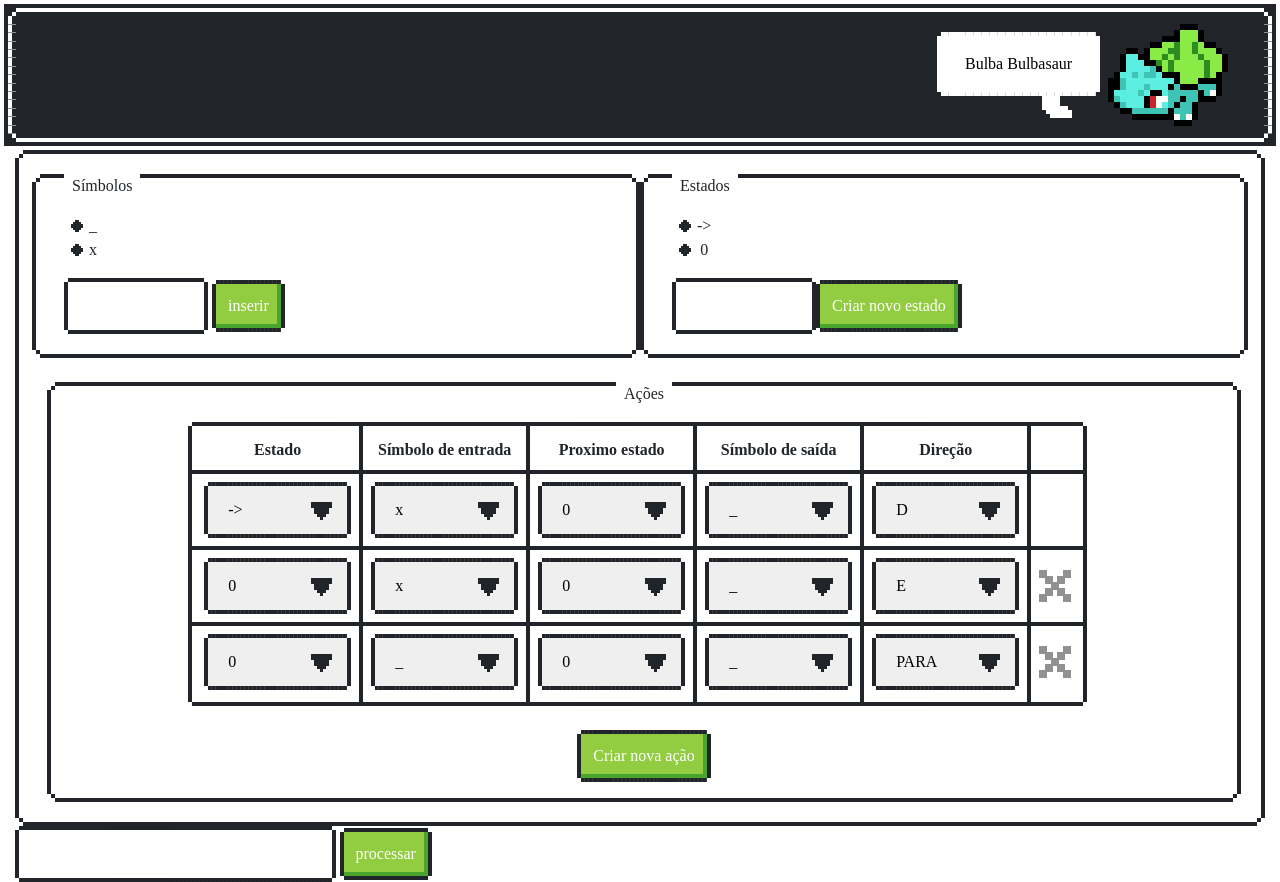
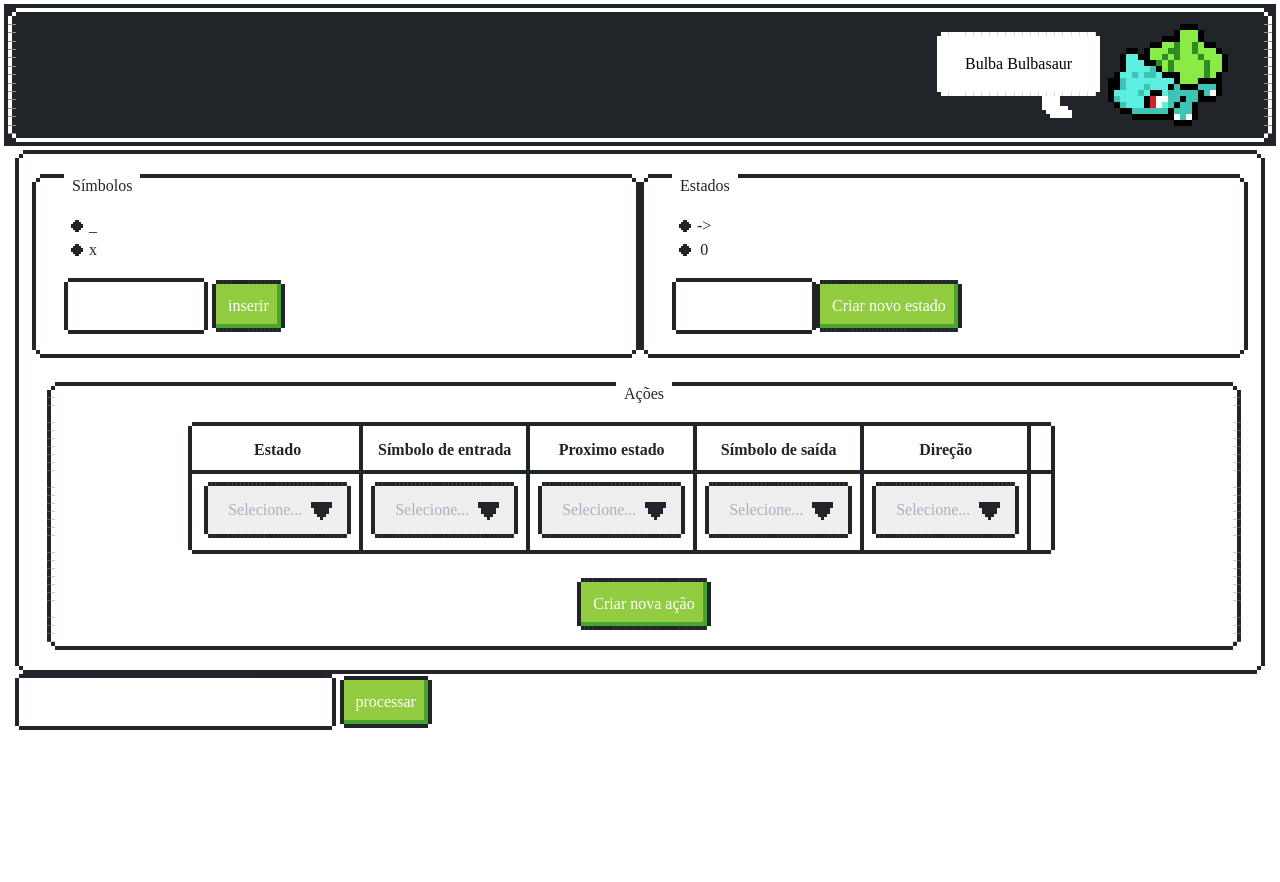
Before and after one commit to NicollasMatheus37/turing-machine, an Angular app: page / in a window 1280 px wide. Shown: the top 882 px of the page. After the commit the page ends 800 px from the top, so only its background shows below. Built offline with nearby package versions, Linux system fonts and the light colour scheme.

Commit message:
Logica da maquina funcionando mais linda que foto de Golden retrivier

```diff
--- a/src/app/app.component.ts
+++ b/src/app/app.component.ts
@@ -8,28 +8,35 @@ import { MachineActions } from './turing-machine/helpers';
 })
 export class AppComponent {
   title = 'maquina-de-turing';
-  // actions = [new MachineActions];
-  actions = [
-    {
-      state: '->',
-      entrySimbol: 'x',
-      nextSate: '0',
-      writeSimbol: '_',
-      direction: 'D',
-    },
-    {
-      state: '0',
-      entrySimbol: 'x',
-      nextSate: '0',
-      writeSimbol: '_',
-      direction: 'E',
-    },
-    {
-      state: '0',
-      entrySimbol: '_',
-      nextSate: '0',
-      writeSimbol: '_',
-      direction: 'PARA',
-    },
-  ];
+  actions = [new MachineActions];
+  // actions = [
+  //   {
+  //     state: '->',
+  //     entrySimbol: 'x',
+  //     nextSate: '0',
+  //     writeSimbol: '_',
+  //     direction: 'D',
+  //   },
+  //   {
+  //     state: '0',
+  //     entrySimbol: 'x',
+  //     nextSate: '0',
+  //     writeSimbol: '_',
+  //     direction: 'D',
+  //   },
+  //   {
+  //     state: '0',
+  //     entrySimbol: '_',
+  //     nextSate: '->',
+  //     writeSimbol: '_',
+  //     direction: 'E',
+  //   },
+  //   {
+  //     state: '->',
+  //     entrySimbol: '_',
+  //     nextSate: '->',
+  //     writeSimbol: 'X',
+  //     direction: 'PARA',
+  //   },
+  // ];
 }
--- a/src/app/ribbon/ribbon.component.ts
+++ b/src/app/ribbon/ribbon.component.ts
@@ -11,28 +11,35 @@ export class RibbonComponent implements OnInit {
 
     ribbon;
     currentState;
+    ribbonSpeed: number = 800;
 
     constructor() { }
 
     ngOnInit() { }
 
 
-    startProcess() {
+    async startProcess() {
+        if (this.ribbon) {
+
+            console.log(this.actions);
 
             this.currentState = '->';
             let ribbonSymbols: Array<string> = this.ribbon.split('');
+            let isEnd: boolean = false;
+            let i = 0;
 
-        for (let i = 0; i < ribbonSymbols.length;) {
 
-            let entrySimbol = ribbonSymbols[i];
+            while (!isEnd) {
 
                 // filtra as ações do estado e a ação correta de acordo com a entrada
                 let stateActions = this.getActionsByState();
-            let action = this.getActionBySymbol(stateActions, entrySimbol);
+                let action = this.getActionBySymbol(stateActions, ribbonSymbols[i]);
 
                 if (action) {
+
                     // se for estado final para a maquina
                     if (action.direction == 'PARA') {
+                        isEnd = true;
                         return "Fim";
 
                     } else {
@@ -41,35 +48,41 @@ export class RibbonComponent implements OnInit {
                         this.currentState = action.nextSate;
 
                         // escreve o simbolo na fita
-                    console.log("estado: " + this.currentState + ' index:' + i + ' Símbolo:' + action.writeSimbol);
+                        console.log("estado: " + this.currentState + ' index:' + i + ' Prox Símbolo:' + action.writeSimbol + ' Sim. Atual:' + ribbonSymbols[i]);
                         ribbonSymbols[i] = action.writeSimbol;
                         console.log('Fita:' + ribbonSymbols);
 
                         // verifica a direção e move o cabeçote
-                    if (action.direction == 'E') {
-                        if(i == 0) {
+                        if (action.direction === 'E') {
+                            if (i == 0) {
                                 ribbonSymbols.unshift('_');
                             }
                             i--;
 
-                    } else if (action.direction == 'D') {
-                        if(i == ribbonSymbols.length) {
+                        }
+                        if (action.direction === 'D') {
+                            if (i == ribbonSymbols.length) {
                                 ribbonSymbols.push('_');
                             }
                             i++;
+                        }
+
+                    }
+
+                } else {
+                    console.error("ação nao encontrada");
+                    return "Erro";
+                }
+                await this.delay(this.ribbonSpeed);
+            }
+
 
         }
 
     }
-            } else {
-                console.error("ação nao encontrada");
-                return "Erro";
+    delay(ms: number) {
+        return new Promise( resolve => setTimeout(resolve, ms) );
     }
-
-        }
-
-    }
-
     getActionBySymbol(actions: Array<MachineActions>, simbol) {
         //retorna ação a ser executada
         return actions.find((action) => action.entrySimbol == simbol);
```
Lines whose indentation alone changed are shown as unchanged.
